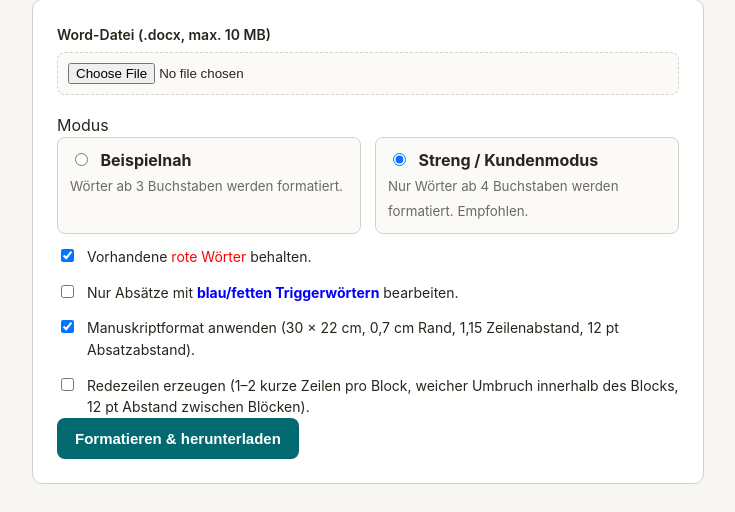
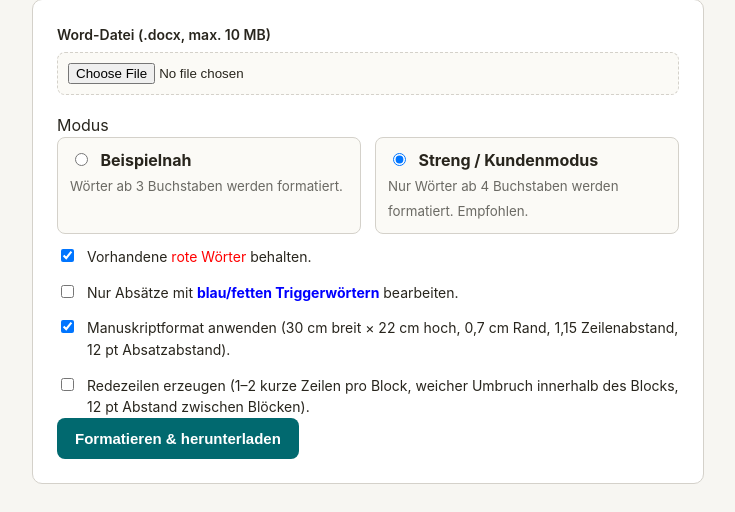
Before and after one commit to talminos/leseformatierer, a Flask app: page / in a window 1280 px wide. Shown: the part 182-694 px from the top of the page, without its empty margins (272-1007 px from the left). Run offline with Flask 3, Linux system fonts and the light colour scheme.

Commit message:
Update index.html

```diff
--- a/templates/index.html
+++ b/templates/index.html
@@ -197,7 +197,7 @@
         </label>
         <label class="check">
           <input type="checkbox" name="manuscript_layout" checked>
-          <span>Manuskriptformat anwenden (30 × 22&nbsp;cm, 0,7&nbsp;cm Rand, 1,15 Zeilenabstand, 12&nbsp;pt Absatzabstand).</span>
+          <span>Manuskriptformat anwenden (30&nbsp;cm breit × 22&nbsp;cm hoch, 0,7&nbsp;cm Rand, 1,15 Zeilenabstand, 12&nbsp;pt Absatzabstand).</span>
         </label>
         <label class="check">
           <input type="checkbox" name="speech_units">
```
